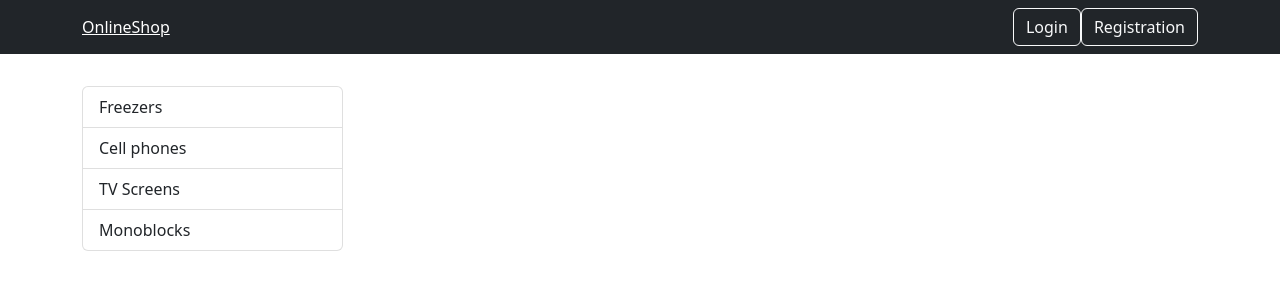
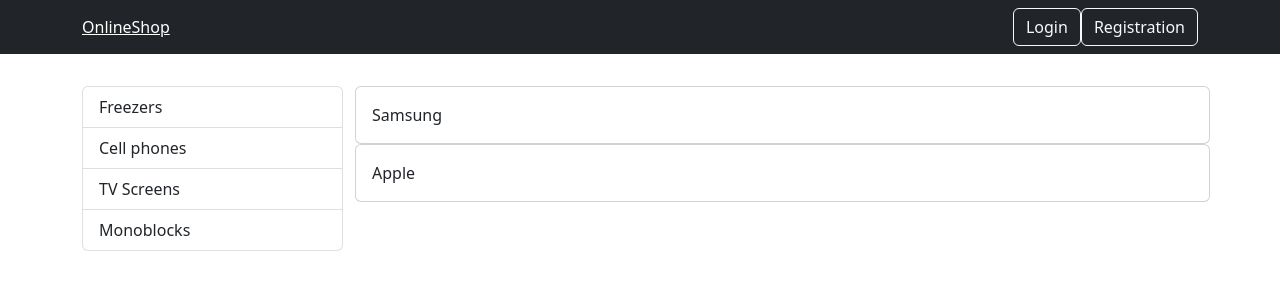
Before and after one commit to NickCamelCase82/OnlineShopProject, a React (Create React App) app in the folder client/: page / in a window 1280 px wide. Shown: the top 300 px of the page. Built offline with nearby package versions, Linux system fonts and the light colour scheme.

Commit message:
BrandBar initialized

```diff
--- /dev/null
+++ b/client/src/components/BrandBar.jsx
@@ -0,0 +1,21 @@
+import React from "react";
+import { observer } from "mobx-react-lite";
+import { Row, Card } from "react-bootstrap";
+import { useContext } from "react";
+import { Context } from "../index";
+
+const BrandBar = observer(() => {
+  const { device } = useContext(Context);
+
+  return (
+    <Row className="d-flex">
+      {device._brands.map((brand) => (
+        <Card key={brand.id} className="p-3">
+          {brand.name}
+        </Card>
+      ))}
+    </Row>
+  );
+});
+
+export default BrandBar;
--- a/client/src/pages/Shop.jsx
+++ b/client/src/pages/Shop.jsx
@@ -1,5 +1,6 @@
 import React from "react";
 import { Container, Row, Col } from "react-bootstrap";
+import BrandBar from "../components/BrandBar";
 import TypesBar from "../components/TypesBar";
 
 export default function Shop() {
@@ -9,7 +10,9 @@
         <Col md={3}>
           <TypesBar />
         </Col>
-        <Col md={9}></Col>
+        <Col md={9}>
+          <BrandBar />
+        </Col>
       </Row>
     </Container>
   );
```
